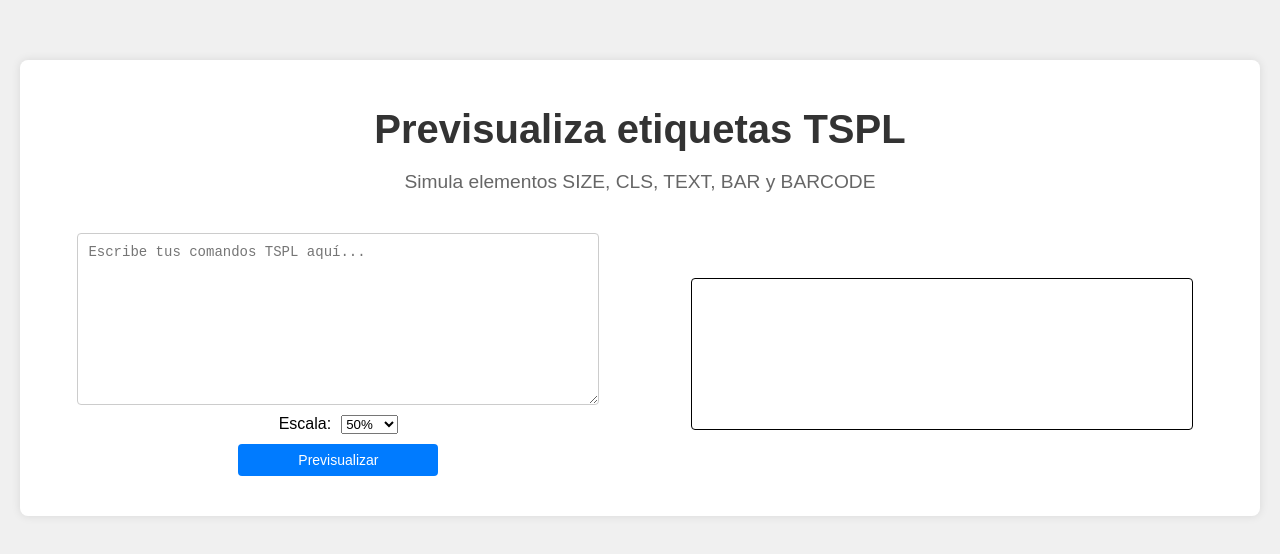
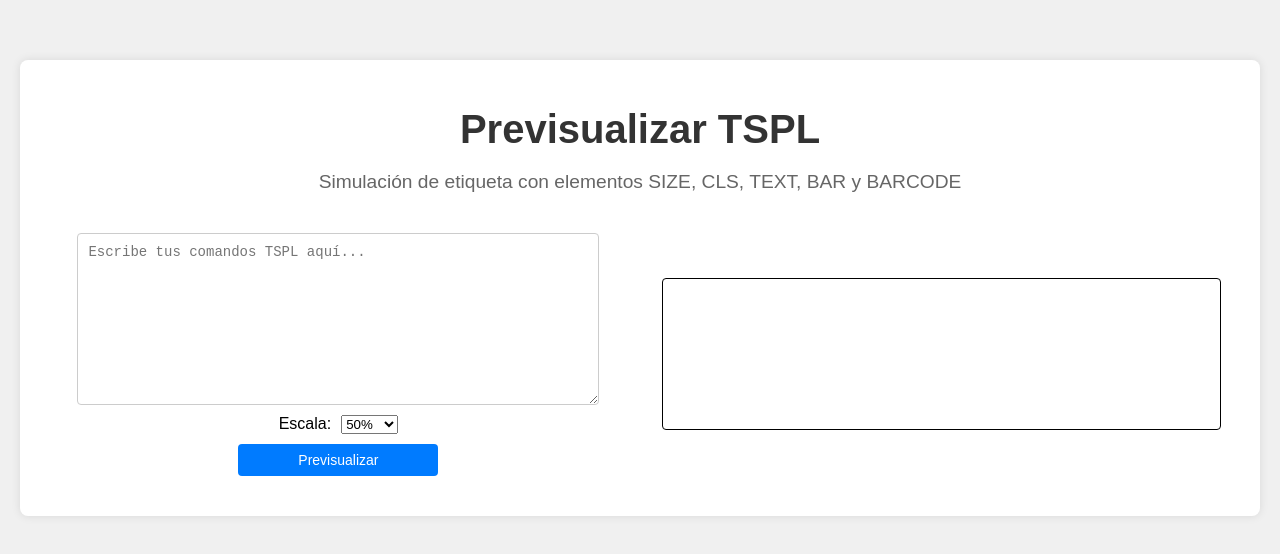
Before and after one commit to jmboada30/tspl-label-viewer, a website: page public/index.html in a window 1280 px wide. Shown: the part 112-666 px from the top of the page. Drawn offline with Linux system fonts and the light colour scheme.

Commit message:
Update TSPL preview titles and descriptions for clarity; remove width constraints from textarea

```diff
--- a/public/index.html
+++ b/public/index.html
@@ -8,8 +8,8 @@
 </head>
 <body>
   <div class="main">
-    <h1 class="title">Previsualiza etiquetas TSPL</h1>
-    <p class="description">Simula elementos SIZE, CLS, TEXT, BAR y BARCODE</p>
+    <h1 class="title">Previsualizar TSPL</h1>
+    <p class="description">Simulación de etiqueta con elementos SIZE, CLS, TEXT, BAR y BARCODE</p>
     <div class="container">
       <div class="input-container">
         <textarea
--- a/public/style.css
+++ b/public/style.css
@@ -84,8 +84,6 @@ textarea {
   position: relative;
   border: 1px solid #000;
   background-color: #fff;
-  max-width: 500px;
-  width: 100%;
   height: 150px;
   margin-top: 10px;
   border-radius: 4px;
```
